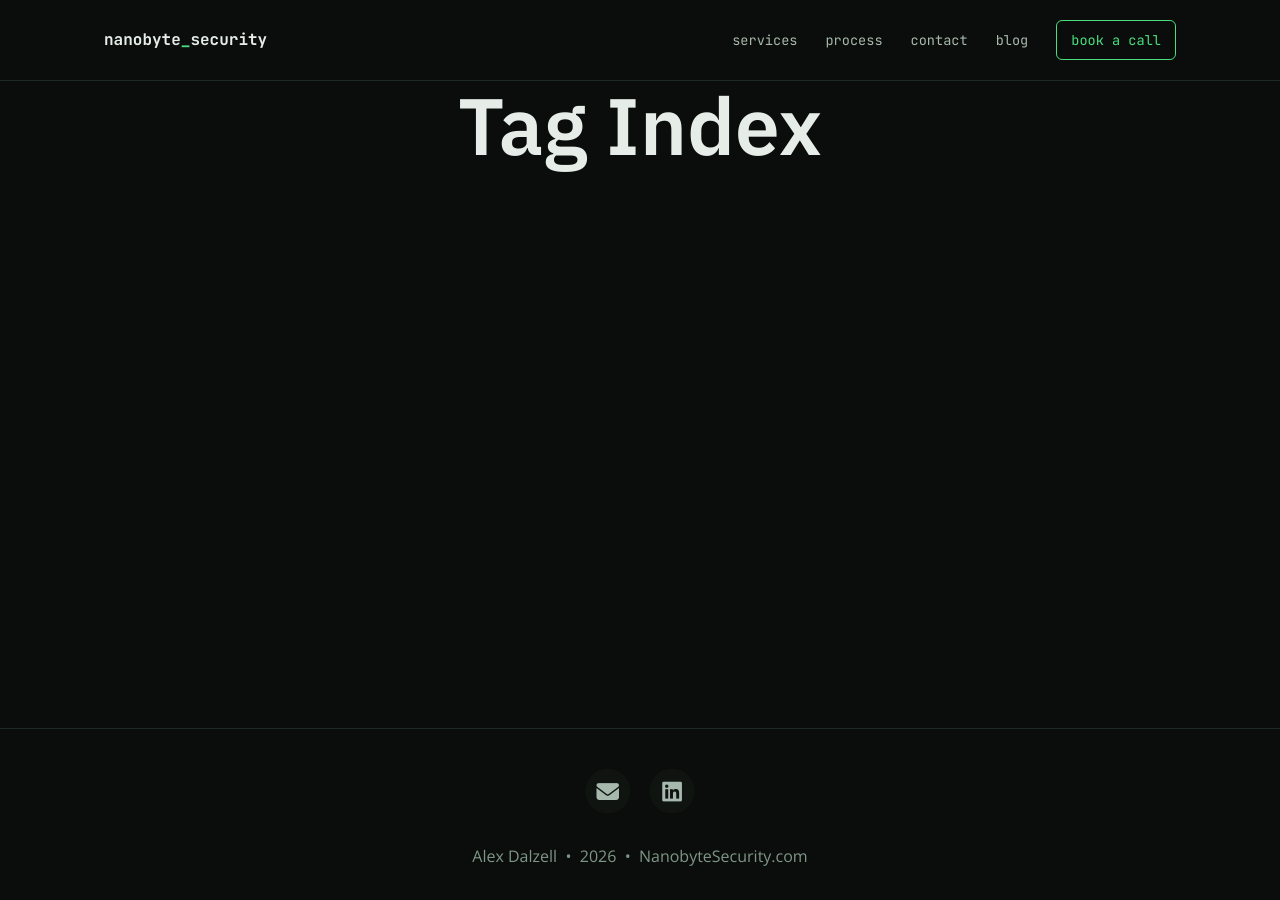
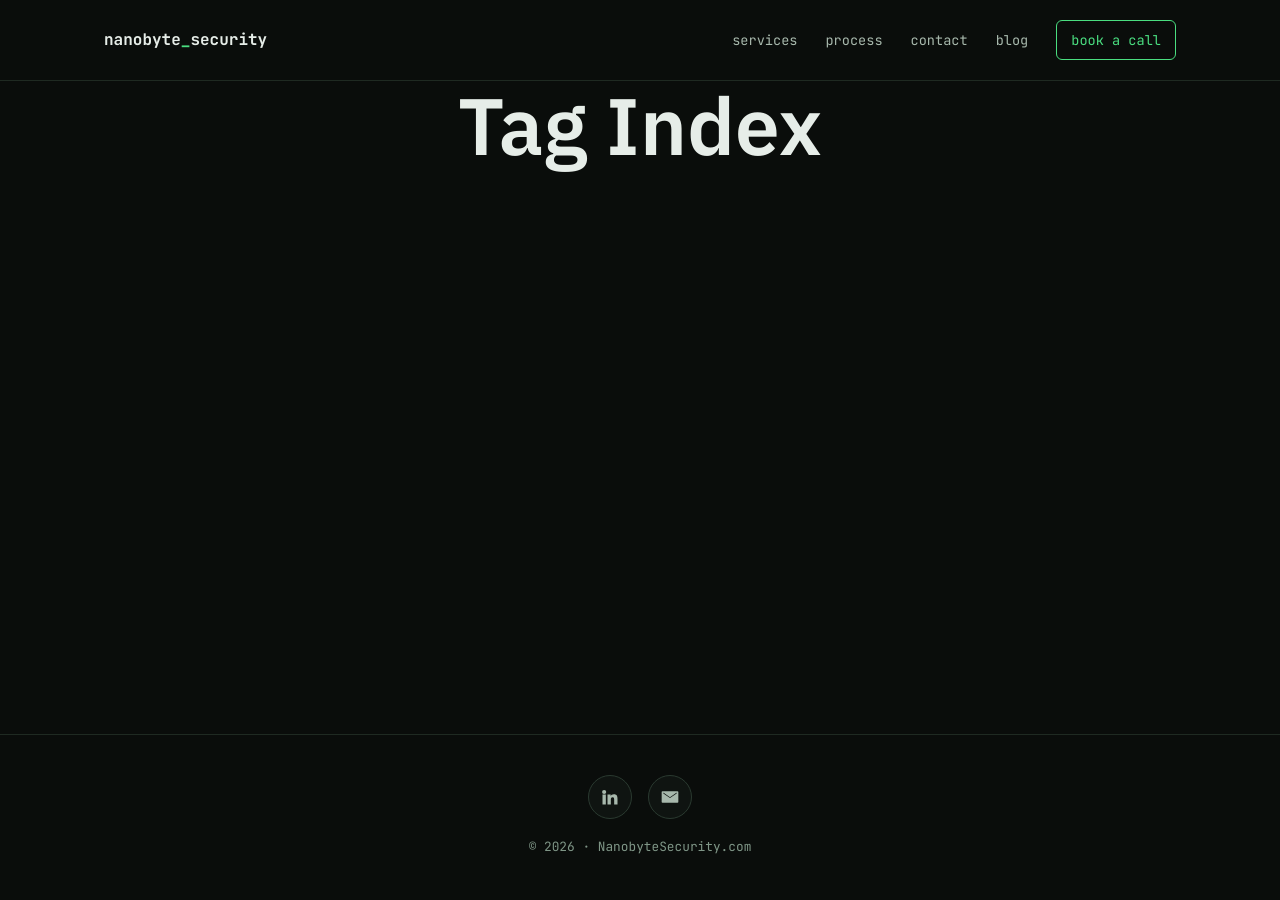
Before and after one commit to nanobyte-security/nanobytesecurity.github.io, a Jekyll site: the page built from tags.html, in a window 1280 px wide. Built offline with Jekyll 4.4.1, drawn with Linux system fonts in a browser that asks for light colours.

Commit message:
Update footer.html

```diff
--- a/_includes/footer.html
+++ b/_includes/footer.html
@@ -1,36 +1,88 @@
-<footer>
-  <div class="container-md beautiful-jekyll-footer">
-    <div class="row">
-      <div class="col-xl-8 offset-xl-2 col-lg-10 offset-lg-1">
-      {% include social-networks-links.html %}
-      {% if page.footer-extra %}
-        <div class="footer-custom-content">
-          {% for file in page.footer-extra %}
-            {% include {{ file }} %}
-          {% endfor %}
-        </div>
-      {% endif %}
-      <p class="copyright text-muted">
-      {% if site.author %}
-        {{ site.author }}
-        &nbsp;&bull;&nbsp;
-      {% endif %}
-      {{ site.time | date: '%Y' }}
+<!--
+  Nanobyte Security footer (shared by nanobytesecurity.com and blog.nanobytesecurity.com)
+  Save as: _includes/footer.html in BOTH repos (replaces Beautiful Jekyll's footer).
+  Edit here to change the footer everywhere.
+-->
+<link rel="stylesheet" href="https://fonts.googleapis.com/css2?family=JetBrains+Mono:wght@400;500&amp;display=swap">
 
-      {% if site.url-pretty %}
-        &nbsp;&bull;&nbsp;
-        <span class="author-site">
-          <a href="{% if site.url-canonical %}{{ site.url-canonical }}{% else %}{{ '/' | absolute_url }}{% endif %}">{{ site.url-pretty }}</a>
-        </span>
-      {% endif %}
+<style>
+  /* ID selectors and !important keep older theme footer rules from leaking in */
+  #nb-footer {
+    display: block;
+    margin: 64px 0 0 !important;
+    padding: 40px 24px 44px !important;
+    background: #0A0D0B !important;
+    border-top: 1px solid #1F2A22 !important;
+    text-align: center;
+    font-family: 'JetBrains Mono', ui-monospace, monospace;
+    font-size: 0.8rem;
+    line-height: 1.5;
+  }
 
-      {% if site.matomo %}
-        {% if site.matomo.opt-out %}
-          &nbsp;&bull;&nbsp;
-          <a href="http://{{- site.matomo.uri -}}/index.php?module=CoreAdminHome&action=optOut" target="_blank" class="text_muted">Do-not-Track</a>
-        {% endif %}
-      {% endif%}
-      </div>
-    </div>
-  </div>
+  #nb-footer .nbf-icons {
+    display: flex;
+    justify-content: center;
+    gap: 16px;
+    margin: 0 0 18px;
+    padding: 0;
+    list-style: none;
+  }
+
+  #nb-footer .nbf-icon {
+    display: flex;
+    align-items: center;
+    justify-content: center;
+    width: 44px;
+    height: 44px;
+    border-radius: 50%;
+    background: #0F1411;
+    border: 1px solid #2A3A30;
+    color: #A7B8AC !important;
+    text-decoration: none;
+    transition: color 0.15s, border-color 0.15s;
+  }
+
+  #nb-footer .nbf-icon:hover,
+  #nb-footer .nbf-icon:focus {
+    color: #4ADE80 !important;
+    border-color: #4ADE80;
+  }
+
+  #nb-footer .nbf-icon svg {
+    width: 20px;
+    height: 20px;
+    fill: currentColor;
+  }
+
+  #nb-footer .nbf-copy {
+    margin: 0;
+    color: #7F9687 !important;
+    text-align: center;
+  }
+
+  #nb-footer .nbf-copy a {
+    color: #7F9687 !important;
+    text-decoration: none;
+  }
+
+  #nb-footer .nbf-copy a:hover,
+  #nb-footer .nbf-copy a:focus {
+    color: #4ADE80 !important;
+  }
+</style>
+
+<footer id="nb-footer">
+  <ul class="nbf-icons">
+    <li>
+      <a class="nbf-icon" href="https://linkedin.com/in/alexander-dalzell" aria-label="LinkedIn">
+        <svg viewBox="0 0 24 24" aria-hidden="true"><path d="M4.98 3.5a2.5 2.5 0 1 1 0 5 2.5 2.5 0 0 1 0-5zM3 9h4v12H3zM9 9h3.8v1.7h.05c.53-1 1.83-2.05 3.77-2.05C20.6 8.65 21 11.3 21 14.7V21h-4v-5.6c0-1.34-.02-3.06-1.86-3.06-1.87 0-2.15 1.46-2.15 2.96V21H9z"/></svg>
+      </a>
+    </li>
+    <li>
+      <a class="nbf-icon" href="mailto:alex@nanobytesecurity.com" aria-label="Email">
+        <svg viewBox="0 0 24 24" aria-hidden="true"><path d="M3 5h18a1 1 0 0 1 1 1v12a1 1 0 0 1-1 1H3a1 1 0 0 1-1-1V6a1 1 0 0 1 1-1zm9 7.2L4.4 7H4v.9l8 5.4 8-5.4V7h-.4z"/></svg>
+      </a>
+    </li>
+  </ul>
+  <p class="nbf-copy">© {{ site.time | date: '%Y' }} · <a href="https://nanobytesecurity.com/">NanobyteSecurity.com</a></p>
 </footer>
```
